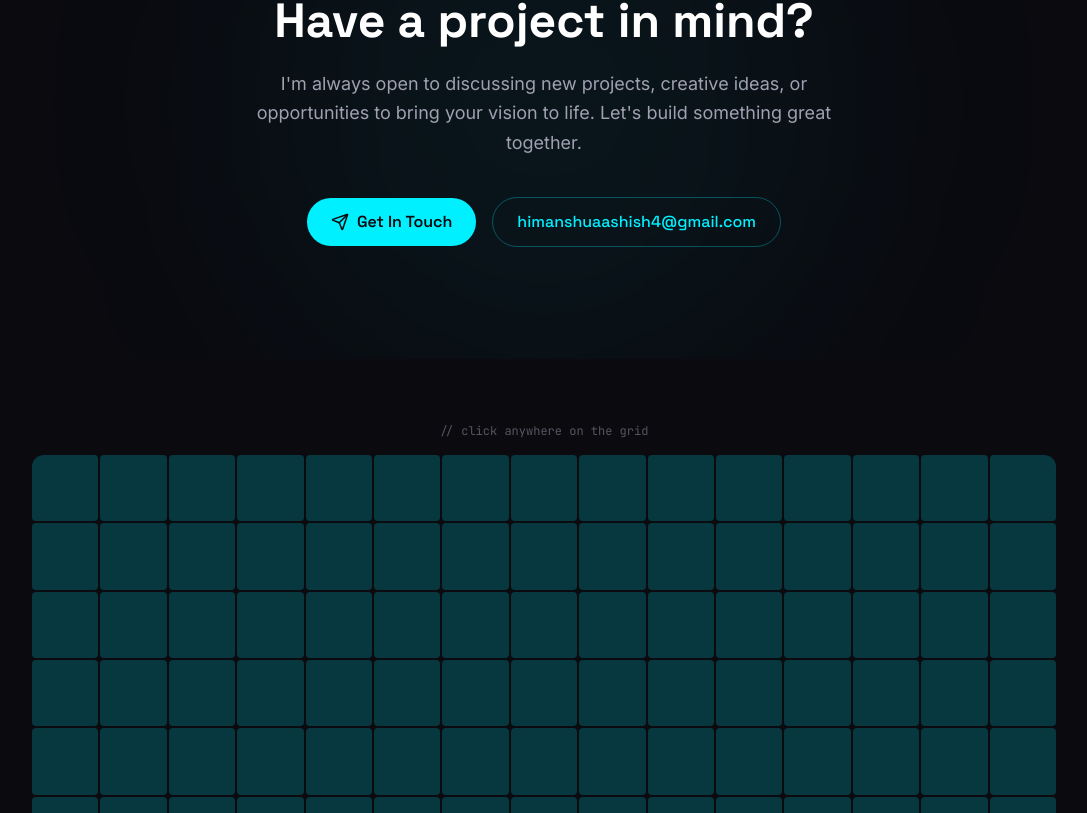
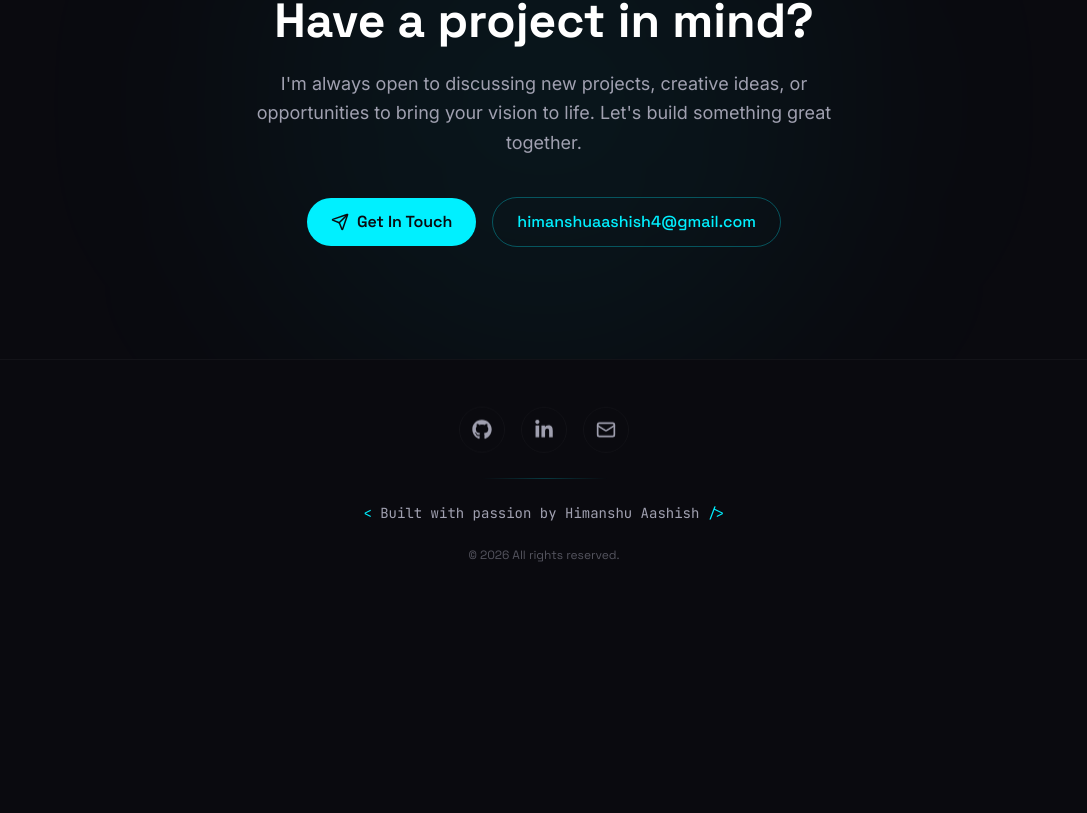
Before and after one commit to himanshxsr/portfolio, a Next.js app: page / in a window 1280 px wide. Shown: the part 1987-2800 px from the top of the page, without its empty margins (96-1183 px from the left). After the commit the page ends 2598 px from the top, so only its background shows below. Built offline with nearby package versions, Linux system fonts and the light colour scheme.

Commit message:
Remove pointless grid, keep clean home page flow

```diff
--- a/app/page.tsx
+++ b/app/page.tsx
@@ -7,7 +7,6 @@ import { ScrollReveal } from "@/components/animations/ScrollReveal";
 import { MagneticButton } from "@/components/ui/MagneticButton";
 import { TechMarquee } from "@/components/animations/TechMarquee";
 import { AnimatedCounter } from "@/components/animations/AnimatedCounter";
-import { AnimeGrid } from "@/components/animations/AnimeGrid";
 import { personalData } from "@/data/personal";
 import { ChevronDown, Download, Send } from "lucide-react";
 
@@ -278,18 +277,6 @@ export default function Home() {
           </ScrollReveal>
         </div>
       </section>
-
-      {/* Interactive Grid - Click anywhere */}
-      <section className="py-16 px-6">
-        <div className="mx-auto max-w-5xl">
-          <ScrollReveal>
-            <p className="text-center text-text-secondary/50 text-xs font-mono mb-4">
-              {"// click anywhere on the grid"}
-            </p>
-            <AnimeGrid className="rounded-xl overflow-hidden" />
-          </ScrollReveal>
-        </div>
-      </section>
     </>
   );
 }
```
